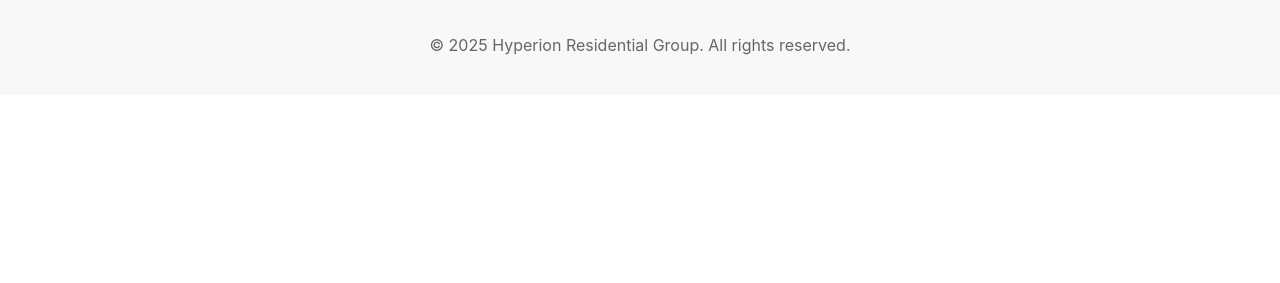
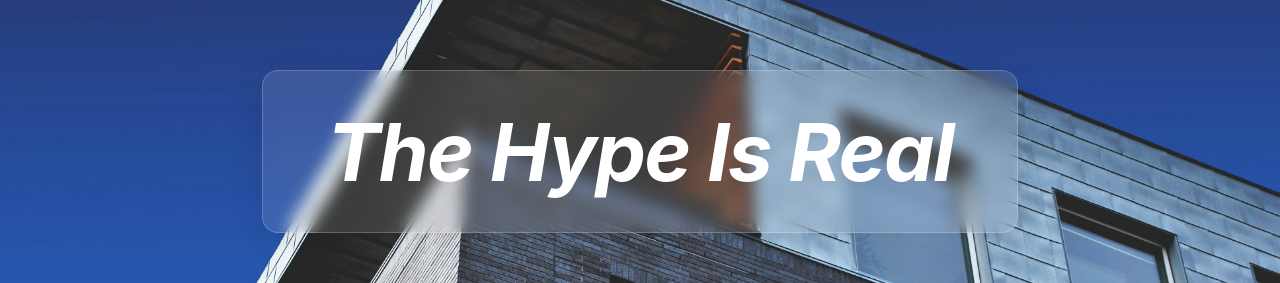
Before and after one commit to raringdude/HyperionWebsite, a React (Create React App) app: page / in a window 1280 px wide. Shown: the part 201-484 px from the top of the page. Built offline with nearby package versions, Linux system fonts and the light colour scheme.

Commit message:
further routing fix

```diff
--- a/src/App.js
+++ b/src/App.js
@@ -16,7 +16,7 @@
       <div className="App">
         <Navbar />
         <Routes>
-          <Route path="/" element={<Home />} />
+          <Route path="/" element={<Section />} />
           <Route path="/our-people" element={<OurPeople />} />
           <Route path="/case-studies" element={<CaseStudies />} />
           <Route path="/properties" element={<Properties />} />
```
